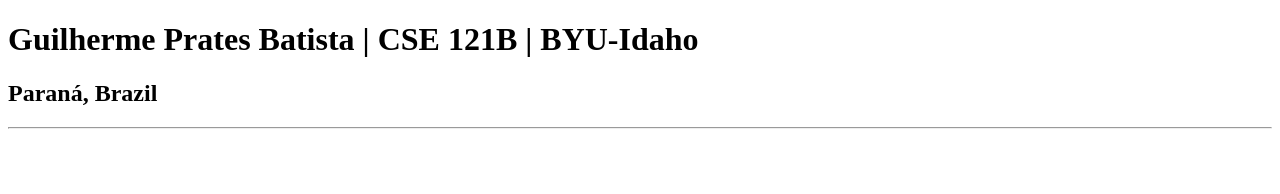
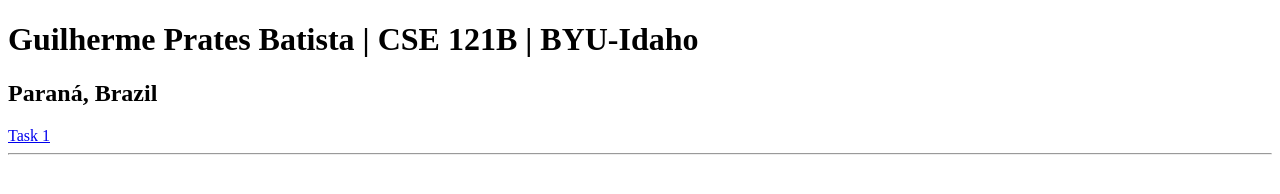
Before and after one commit to guilhermeprates2258/cse121, a plain HTML site: page index.html in a window 1280 px wide. Drawn offline with Linux system fonts and the light colour scheme.

Commit message:
change n2

```diff
--- a/index.html
+++ b/index.html
@@ -8,6 +8,9 @@
 <body>
     <h1>Guilherme Prates Batista | CSE 121B | BYU-Idaho</h1>
     <h2>Paraná, Brazil</h2>
+    <nav>
+        <a href= "w01-task/l"> Task 1</a>
     <hr>
+
 </body>
 </html>
```
